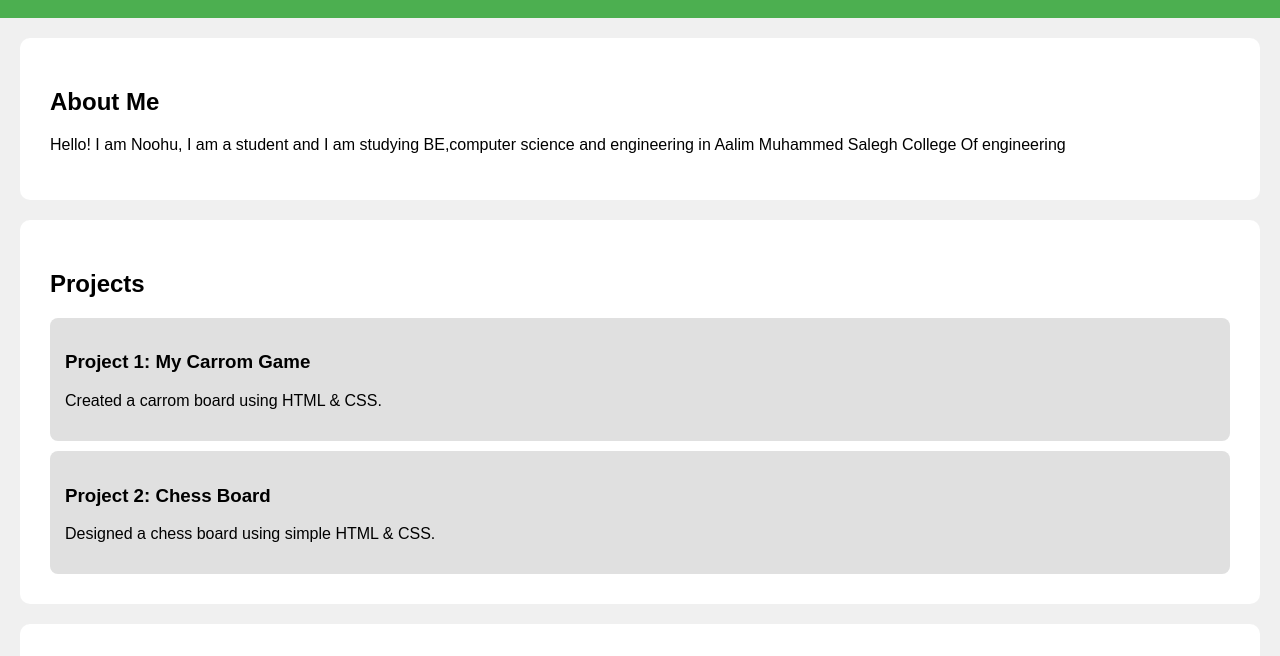
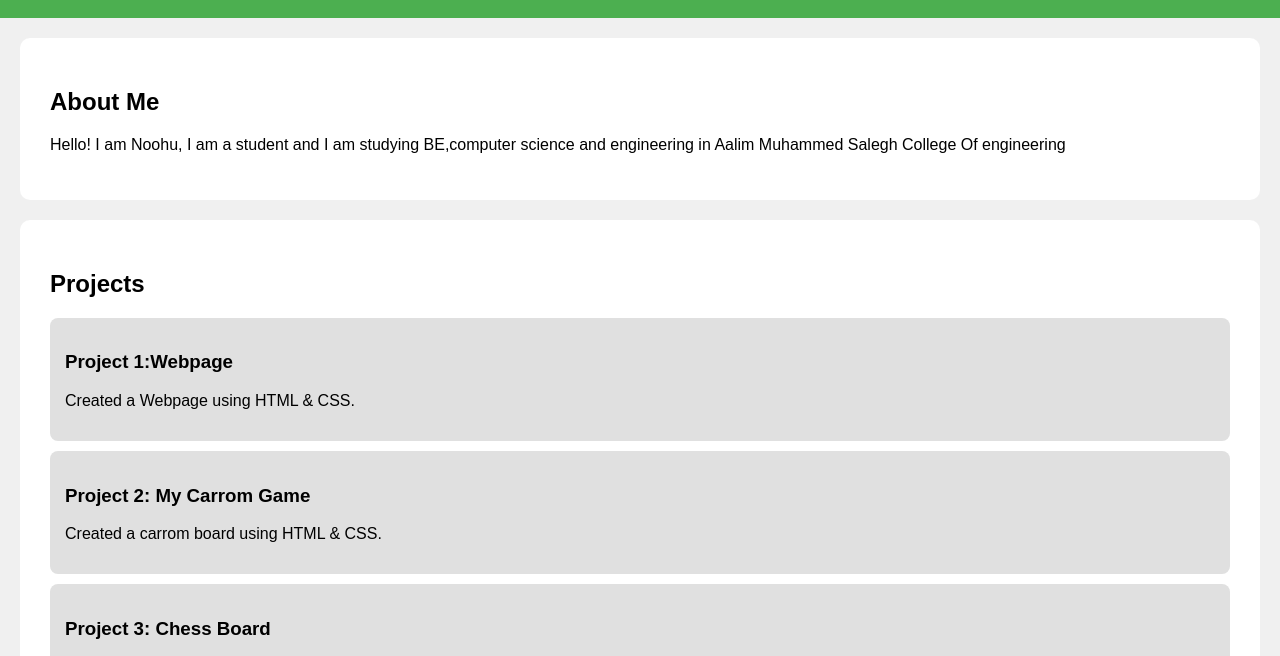
Before and after one commit to NOOHUHAZARD/profile, a plain HTML site: page index.html in a window 1280 px wide. Shown: the part 120-776 px from the top of the page. Drawn offline with Linux system fonts and the light colour scheme.

Commit message:
Update index.html

```diff
--- a/index.html
+++ b/index.html
@@ -23,12 +23,16 @@
 
     <section id="projects">
         <h2>Projects</h2>
-        <div class="project-card">
-            <h3>Project 1: My Carrom Game</h3>
+       <div class="project-card">
+            <h3>Project 1:Webpage</h3>
+            <p>Created a Webpage using HTML & CSS.</p>
+        </div>
+       <div class="project-card">
+            <h3>Project 2: My Carrom Game</h3>
             <p>Created a carrom board using HTML & CSS.</p>
         </div>
         <div class="project-card">
-            <h3>Project 2: Chess Board</h3>
+            <h3>Project 3: Chess Board</h3>
             <p>Designed a chess board using simple HTML & CSS.</p>
         </div>
     </section>
```
